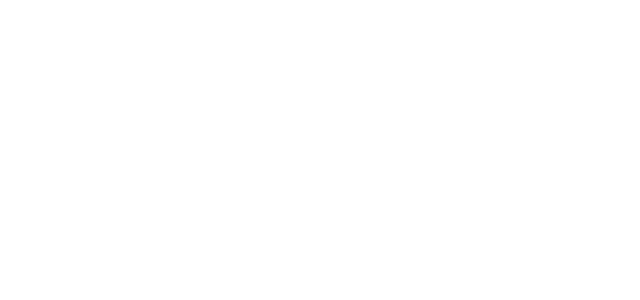
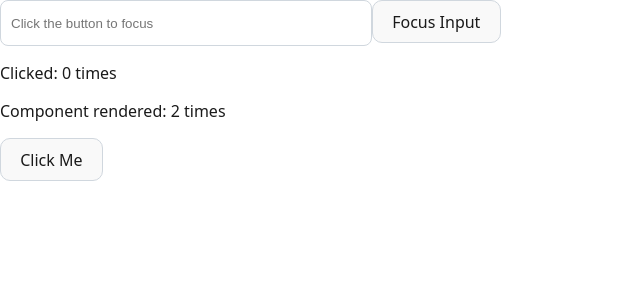
Before and after one commit to shivaprasadmakela/mini-projects, a React (Vite) app: page /random in a window 1280 px wide. Before the commit this address had no page. Shown: the top 300 px of the page, without its empty margins (0-640 px from the left). Built offline with nearby package versions, Linux system fonts and the light colour scheme.

Commit message:
Add Random project with FocusInput and RenderCounter
Introduced a new 'Random' project with FocusInput and RenderCounter components. Updated routing in App.jsx and added a link to MainPage.jsx for navigation to the Random project.

```diff
--- a/src/App.jsx
+++ b/src/App.jsx
@@ -4,6 +4,7 @@
 import CounterApp from "./projects/CounterApp/Counter";
 import Greet from "./projects/Greeting/Greet";
 import Form from "./projects/Form/Form"
+import MainRandom from "./projects/Random/MainRandom"
 
 function App() {
   return (
@@ -14,6 +15,7 @@
         <Route path="/counter" element={<CounterApp />} />
         <Route path="/greeting" element={<Greet />} />
         <Route path="/form" element={<Form />} />
+        <Route path="/random" element={<MainRandom />} />
       </Routes>
     </Router>
   );
--- a/src/components/MainPage.jsx
+++ b/src/components/MainPage.jsx
@@ -14,6 +14,8 @@
     { name: "To do", link: "/todo" },
     { name: "Greeting", link: "/greeting" },
         { name: "Form", link: "/form" },
+                { name: "Random", link: "/random" },
+
 
   ];
 
--- /dev/null
+++ b/src/projects/Random/FocusInput.jsx
@@ -0,0 +1,19 @@
+import { useRef } from "react";
+
+function FocusInput() {
+  const inputRef = useRef(null);
+
+  const handleFocus = () => {
+    inputRef.current.focus();
+  };
+
+  return (
+    <div>
+      <input ref={inputRef} className="input-field" type="text" placeholder="Click the button to focus" />
+      <button onClick={handleFocus}>Focus Input</button>
+    </div>
+  );
+}
+
+
+export default FocusInput;
--- /dev/null
+++ b/src/projects/Random/MainRandom.jsx
@@ -0,0 +1,14 @@
+import React from 'react'
+import FocusInput from './FocusInput'
+import RenderCounter from './RenderCounter'
+
+const MainRandom = () => {
+  return (
+    <>
+   <FocusInput />
+   <RenderCounter />
+   </>
+  )
+}
+
+export default MainRandom
--- /dev/null
+++ b/src/projects/Random/RenderCounter.jsx
@@ -0,0 +1,18 @@
+import { useRef, useState } from "react";
+
+function RenderCounter() {
+  const [count, setCount] = useState(0);
+  const renderCount = useRef(0);
+
+  renderCount.current = renderCount.current + 1; // Doesn’t trigger re-render
+
+  return (
+    <div>
+      <p>Clicked: {count} times</p>
+      <p>Component rendered: {renderCount.current} times</p>
+      <button onClick={() => setCount(count + 1)}>Click Me</button>
+    </div>
+  );
+}
+
+export default RenderCounter;
```
